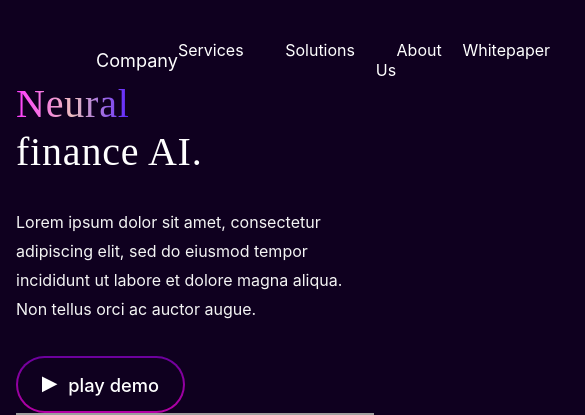
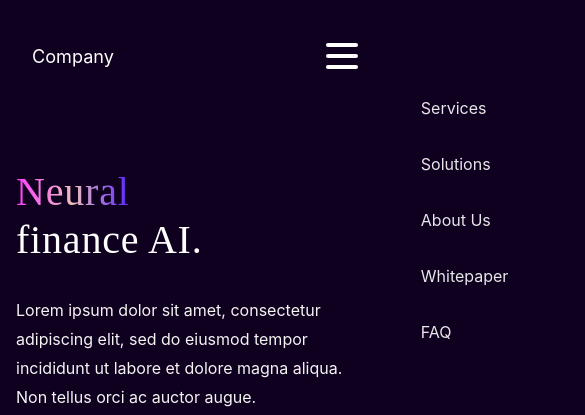
Before and after one commit to 6LiTCH66/landing-ai, a React (Create React App) app: page / in a window 390 px wide. Shown: the top 415 px of the page, 585 px wide, since content can reach past the window. Built offline with nearby package versions, Linux system fonts and the light colour scheme; grey boxes are pictures that could not be loaded.

Commit message:
some burger menu changes

```diff
--- a/package.json
+++ b/package.json
@@ -8,8 +8,10 @@
     "@testing-library/user-event": "^13.5.0",
     "hamburger-react": "^2.5.0",
     "react": "^18.2.0",
+    "react-burger-menu": "^3.0.9",
     "react-dom": "^18.2.0",
     "react-scripts": "5.0.1",
+    "styled-components": "^5.3.6",
     "web-vitals": "^2.1.4"
   },
   "scripts": {
--- a/src/App.css
+++ b/src/App.css
@@ -10,3 +10,6 @@ body{
   background-color: #0F001F;
 
 }
+.App{
+  overflow: hidden;
+}
--- a/src/components/navbar/Navbar.jsx
+++ b/src/components/navbar/Navbar.jsx
@@ -1,37 +1,19 @@
 import React from 'react';
 import "./navbar.css"
-import Hamburger from 'hamburger-react'
-
+import Burger from "./burger/Burger";
 function Navbar(props) {
     return (
         <div className="navbar-container">
+
             <div className="navbar-links_logo">
                 <p>
-                    <a href="#company">Company</a>
+                    Company
                 </p>
             </div>
 
             <div className="navbar-links_container">
-
-                <p>
-                    <a href="#services">Services</a>
-                </p>
-                <p>
-                    <a href="#solutions">Solutions</a>
-                </p>
-                <p>
-                    <a href="#about_us">About Us</a>
-                </p>
-                <p>
-                    <a href="#whitepaper">Whitepaper</a>
-                </p>
-                <p>
-                    <a href="#faq">FAQ</a>
-                </p>
-
+               <Burger/>
             </div>
-
-
 
         </div>
     );
--- /dev/null
+++ b/src/components/navbar/RightNavbar/RightNavbar.jsx
@@ -0,0 +1,56 @@
+import React from 'react';
+import "./rightNavbar.css";
+import styled from "styled-components";
+
+const Ul = styled.ul`
+  list-style: none;
+  display: flex;
+  flex-flow: row nowrap;
+
+  li {
+    padding: 18px 10px;
+  }
+
+  @media (max-width: 768px) {
+
+    flex-flow: column nowrap;
+    background-color: #0F001F;
+    opacity: 0.90;
+    z-index: 10;
+    position: fixed;
+    transform: ${({ open }) => open ? 'translateX(0)' : 'translateX(100%)'};
+    top: 0;
+    right: 0;
+    height: 100vh;
+    width: 270px;
+    padding-top: 5rem;
+    transition: transform 0.3s ease-in-out;
+
+    li {
+      color: #fff;
+    }
+  }
+`;
+function RightNavbar({open}) {
+    return (
+        <Ul open={open}>
+            <li>
+                <a href="#services">Services</a>
+            </li>
+            <li>
+                <a href="#solutions">Solutions</a>
+            </li>
+            <li>
+                <a href="#about_us">About Us</a>
+            </li>
+            <li>
+                <a href="#whitepaper">Whitepaper</a>
+            </li>
+            <li>
+                <a href="#faq">FAQ</a>
+            </li>
+        </Ul>
+    );
+}
+
+export default RightNavbar;
--- /dev/null
+++ b/src/components/navbar/burger/Burger.jsx
@@ -0,0 +1,57 @@
+import React, {useState} from 'react';
+import "./burger.css"
+import RightNavbar from "../RightNavbar/RightNavbar";
+import styled from "styled-components";
+
+
+const StyledBurger = styled.div`
+  width: 2rem;
+  height: 2rem;
+  position: sticky;
+  z-index: 20;
+  display: none;
+
+
+  @media (max-width: 768px) {
+    display: flex;
+    justify-content: space-around;
+    flex-flow: column nowrap;
+  }
+
+  div {
+    width: 2rem;
+    height: 0.25rem;
+    background-color: ${({ open }) => open ? 'white' : 'white'};
+    border-radius: 10px;
+    transform-origin: 1px;
+    transition: all 0.3s linear;
+
+    &:nth-child(1) {
+      transform: ${({ open }) => open ? 'rotate(45deg)' : 'rotate(0)'};
+    }
+    &:nth-child(2) {
+      transform: ${({ open }) => open ? 'translateX(100%)' : 'translateX(0)'};
+      opacity: ${({ open }) => open ? 0 : 1};
+    }
+    &:nth-child(3) {
+      transform: ${({ open }) => open ? 'rotate(-45deg)' : 'rotate(0)'};
+    }
+  }
+`;
+
+function Burger(props) {
+    const [open, setOpen] = useState(false)
+    return (
+        <>
+            <StyledBurger open={open} onClick={() => setOpen(!open)}>
+                <div />
+                <div />
+                <div />
+            </StyledBurger>
+
+            <RightNavbar open={open}/>
+        </>
+    );
+}
+
+export default Burger;
--- a/src/components/navbar/navbar.css
+++ b/src/components/navbar/navbar.css
@@ -2,9 +2,13 @@
     display: flex;
     justify-content: space-between;
     align-items: center;
-    padding: 2.5rem 6rem 0 6rem;
+    padding: 2.5rem 6rem 6rem 6rem;
 }
-.navbar-links_logo p a{
+.navbar-links_container{
+    position: relative;
+}
+
+.navbar-links_logo p{
     text-decoration: none;
     font-family: 'BlinkMacSystemFont';
     font-style: normal;
@@ -13,15 +17,12 @@
     line-height: 22px;
     color: #FFFFFF;
 }
-
-.navbar-links_container{
+.navbar-links_container ul{
     display: flex;
-    flex-direction: row;
-    justify-content: space-around;
+    list-style-type: none;
 
 }
-
-.navbar-links_container p a{
+.navbar-links_container ul li a{
     text-decoration: none;
     font-family: 'BlinkMacSystemFont';
     font-style: normal;
@@ -32,9 +33,38 @@
     color: #FFFFFF;
     margin: 0 1.3rem;
 }
-.navbar-links_container p:last-child a{
-    margin-right: 0;
+
+
+
+/*.navbar-links_container{*/
+/*    display: flex;*/
+/*    flex-direction: row;*/
+/*    justify-content: space-around;*/
+
+/*}*/
+
+/*.navbar-links_container p a{*/
+/*    text-decoration: none;*/
+/*    font-family: 'BlinkMacSystemFont';*/
+/*    font-style: normal;*/
+/*    font-weight: 400;*/
+/*    font-size: 16px;*/
+/*    line-height: 19px;*/
+
+/*    color: #FFFFFF;*/
+/*    margin: 0 1.3rem;*/
+/*}*/
+
+/*.navbar-links_container p:last-child a{*/
+/*    margin-right: 0;*/
+/*}*/
+/*.navbar-links_container p:first-child a{*/
+/*    margin-left: 0;*/
+/*}*/
+
+@media screen and (max-width: 480px){
+    .navbar-container{
+        padding-right: 2rem;
+        padding-left: 2rem;
+    }
 }
-.navbar-links_container p:first-child a{
-    margin-left: 0;
-}
```
Also changed, not shown: src/components/navbar/RightNavbar/rightNavbar.css (added), src/components/navbar/burger/burger.css (added), 1 other file (tests, documents, lock files or other folders).
